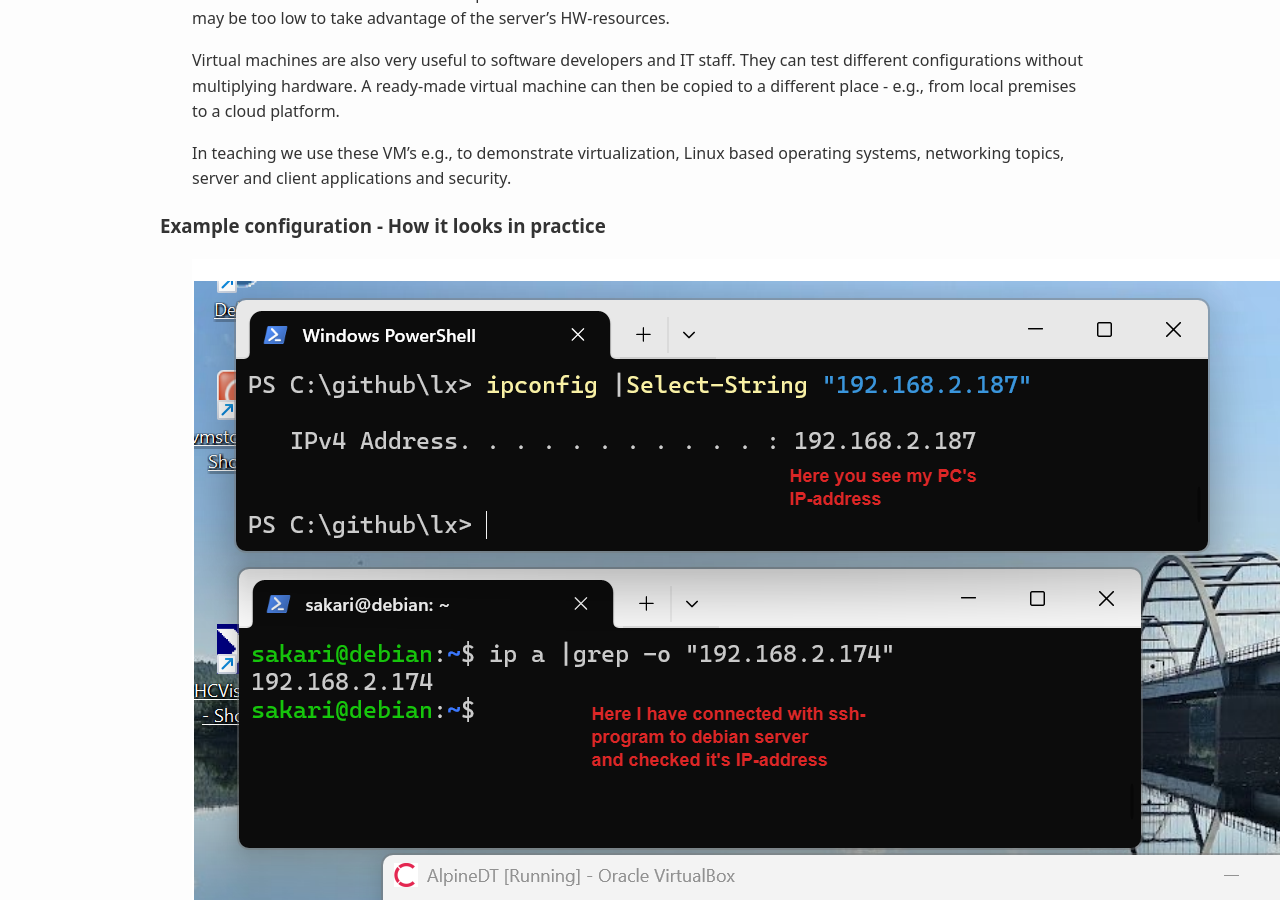
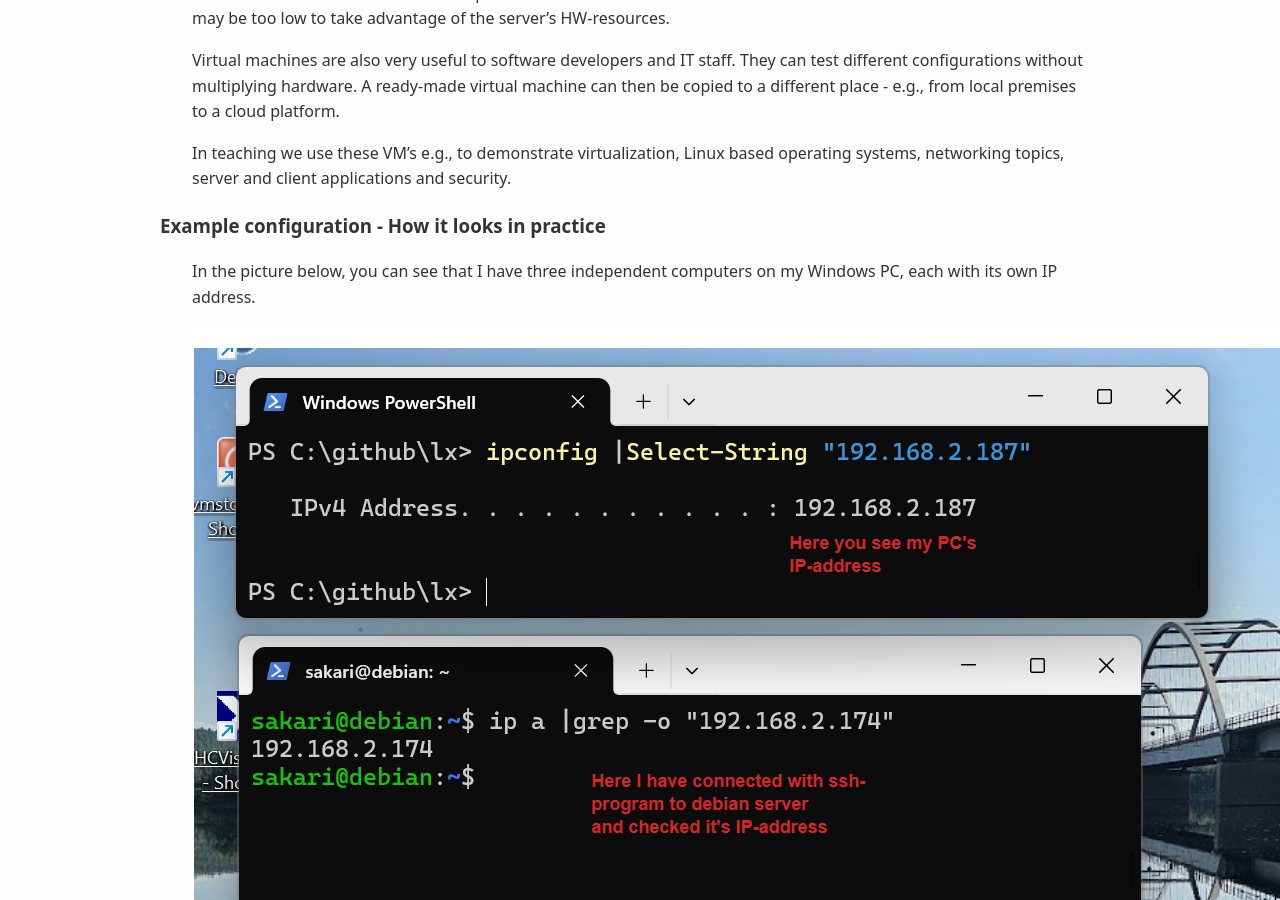
Before and after one commit to averkoc/lx, a Jekyll site: the page built from docs/virtualization.md, in a window 1280 px wide and 900 px high, scrolled down 365 px. Built offline with Jekyll 4.4.1, drawn with Linux system fonts in a browser that asks for light colours.

Commit message:
Update virtualization.md

```diff
--- a/docs/virtualization.md
+++ b/docs/virtualization.md
@@ -17,5 +17,6 @@
 In teaching we use these VM's e.g., to demonstrate virtualization, Linux based operating systems, networking topics, server and client applications and security.
 
 ### Example configuration - How it looks in practice
+In the picture below, you can see that I have three independent computers on my Windows PC, each with its own IP address.
 
 ![Example](../images/ws1ips.png)
```
